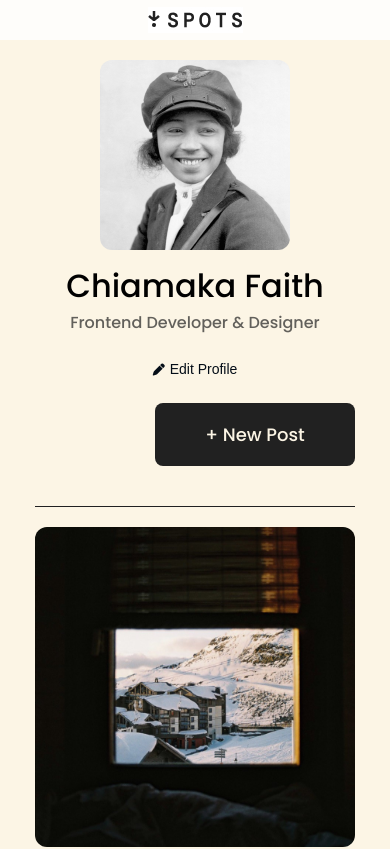
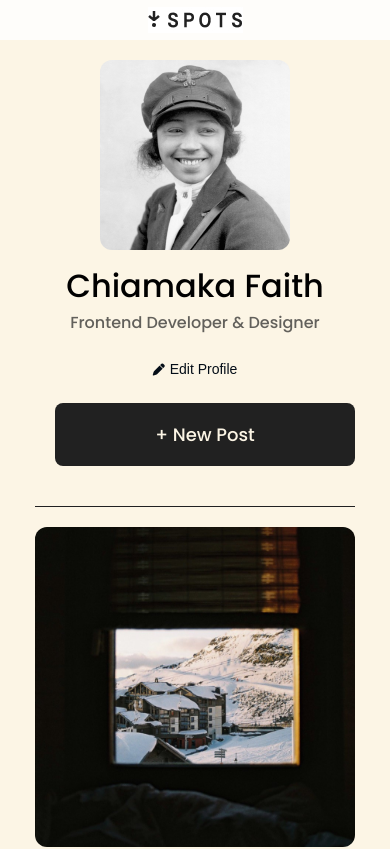
Before and after one commit to amaka-web/Spot, a React (Vite) app: page / in a window 390 px wide. Shown: the top 849 px of the page. Built offline with nearby package versions, Linux system fonts and the light colour scheme.

Commit message:
added changes

```diff
--- a/src/App.css
+++ b/src/App.css
@@ -363,8 +363,8 @@ main {
   }
 
   .new-post button {
-    width: 400px;
-    max-width:200px;
+    width: 500px;
+    max-width:300px;
     justify-content: center;     /* Full width */
     font-size: 18px;   /* Larger font for readability */
     padding: 18px 0;   /* Adjust vertical padding */
```
